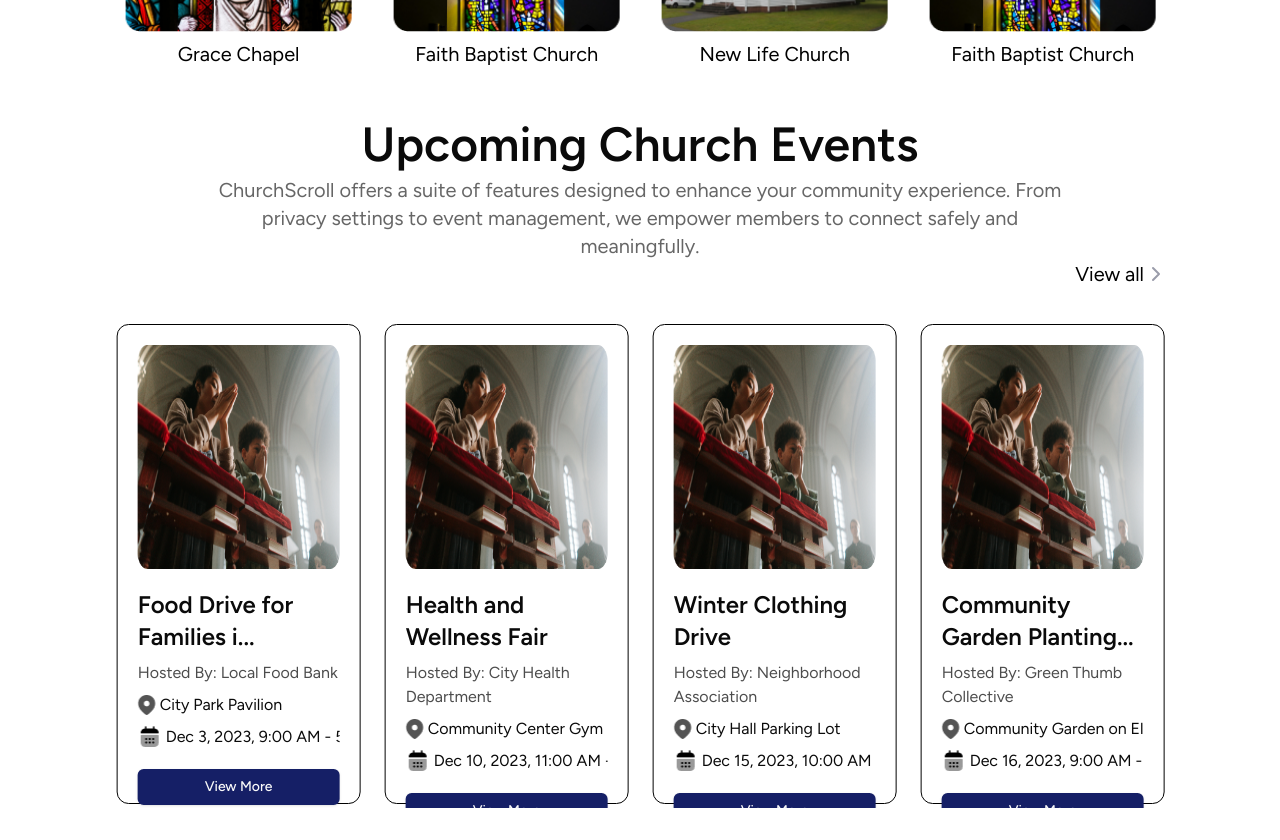
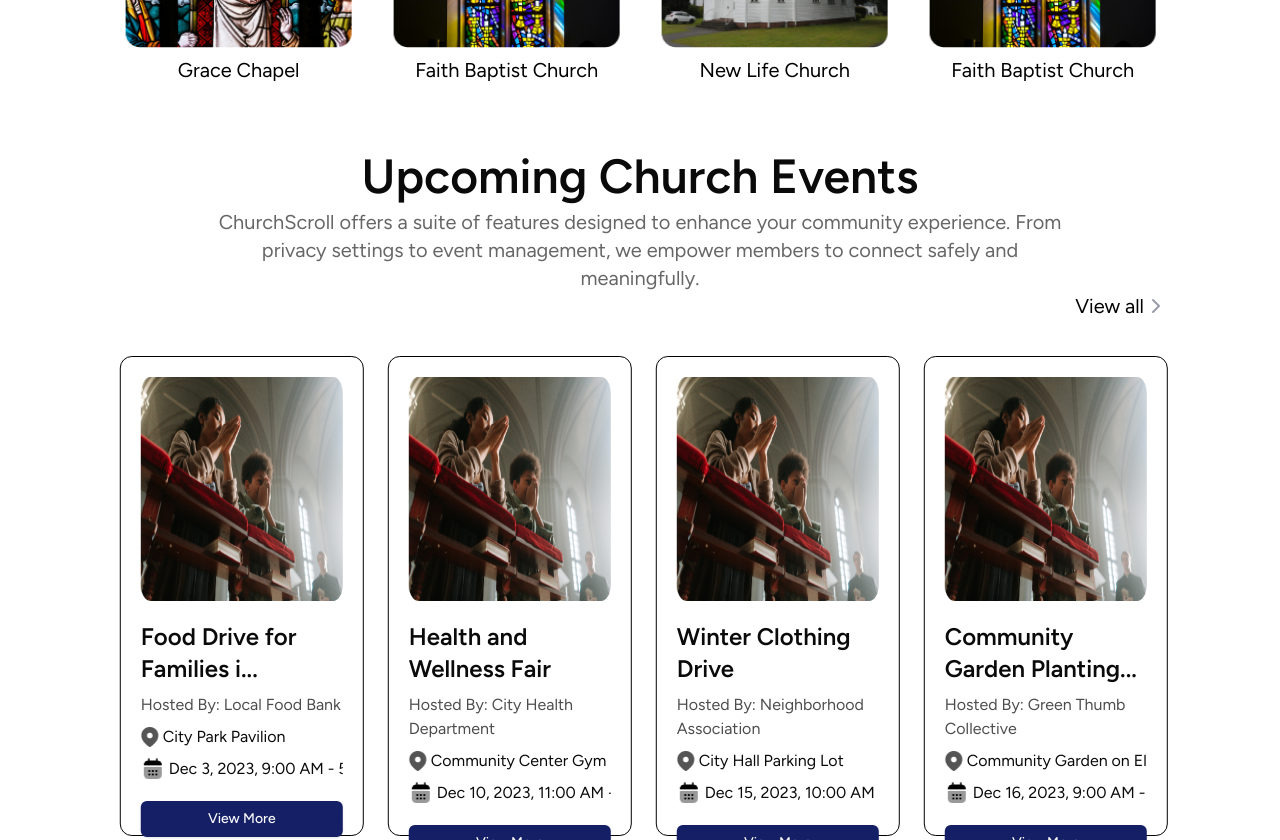
Before and after one commit to dipujafar/Church-Scroll-Frontend, a Next.js app: page / in a window 1280 px wide. Shown: the part 1220-2060 px from the top of the page. Before the commit the page ends 2028 px from the top, so only its background shows below. Built offline with nearby package versions, Linux system fonts and the light colour scheme.

Commit message:
added upcoming event

```diff
--- a/src/components/modules/Home/HomeContainer.tsx
+++ b/src/components/modules/Home/HomeContainer.tsx
@@ -6,9 +6,9 @@ import UpcomingEvent from "./UpcomingEvents/UpcomingEvent";
 
 const HomeContainer = () => {
   return (
-    <div className="lg:space-y-12 space-y-6">
+    <div className="lg:space-y-16 space-y-8">
       <Hero></Hero>
-      <Container className="lg:space-y-12 space-y-6">
+      <Container className="lg:space-y-16 space-y-8">
         <FeaturedChurches></FeaturedChurches>
         <UpcomingEvent></UpcomingEvent>
       </Container>
--- a/src/components/modules/Home/UpcomingEvents/NearbyUpcomingEvents.tsx
+++ b/src/components/modules/Home/UpcomingEvents/NearbyUpcomingEvents.tsx
@@ -14,12 +14,12 @@ const NearbyUpcomingEvents = () => {
     <Carousel
       opts={{
         loop: true,
-        duration: 55,
+        duration: 60,
         align: "start",
       }}
       plugins={[
         Autoplay({
-          delay: 3500,
+          delay: 4000,
           stopOnInteraction: false,
           stopOnMouseEnter: true,
         }),
```
